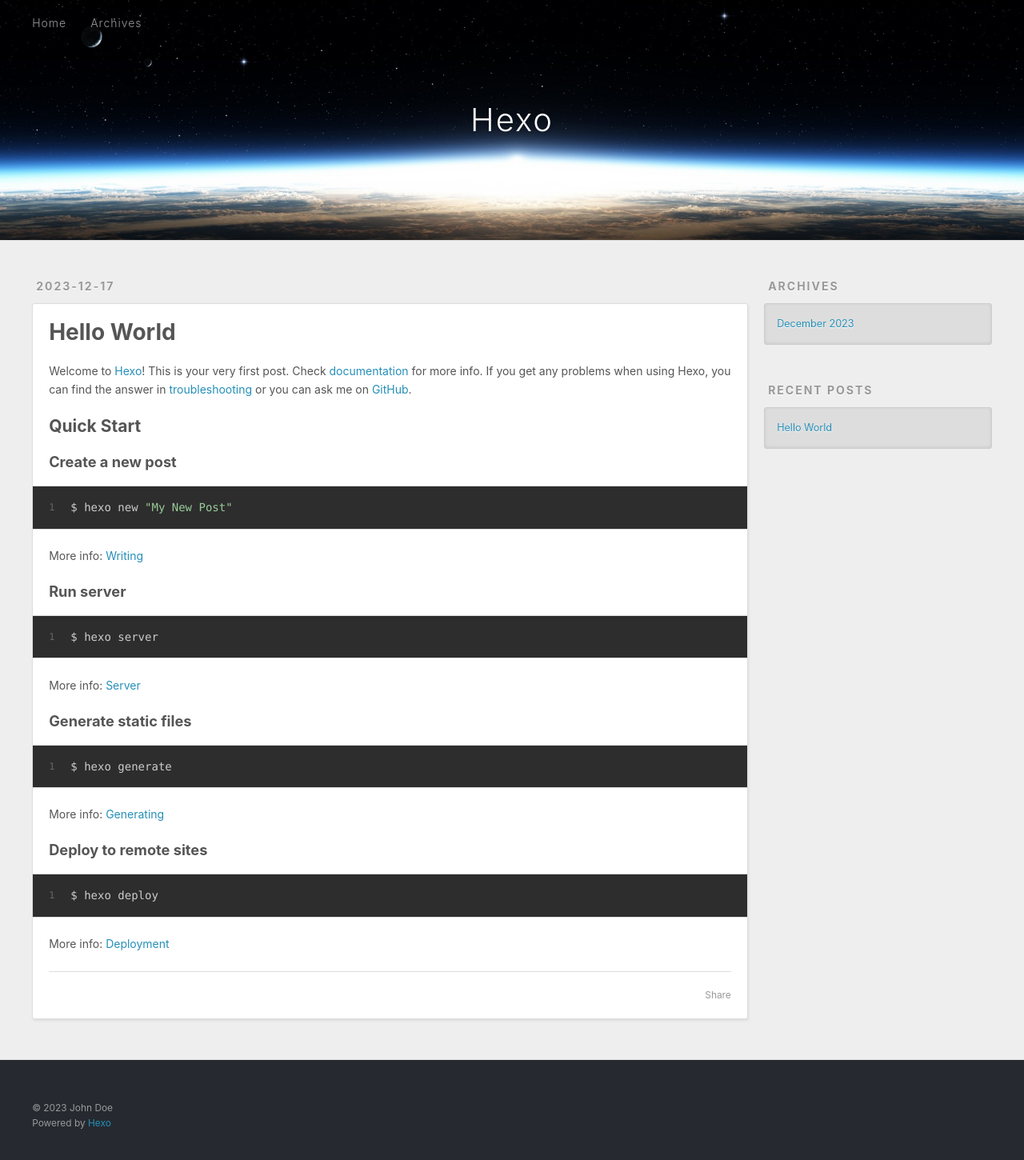
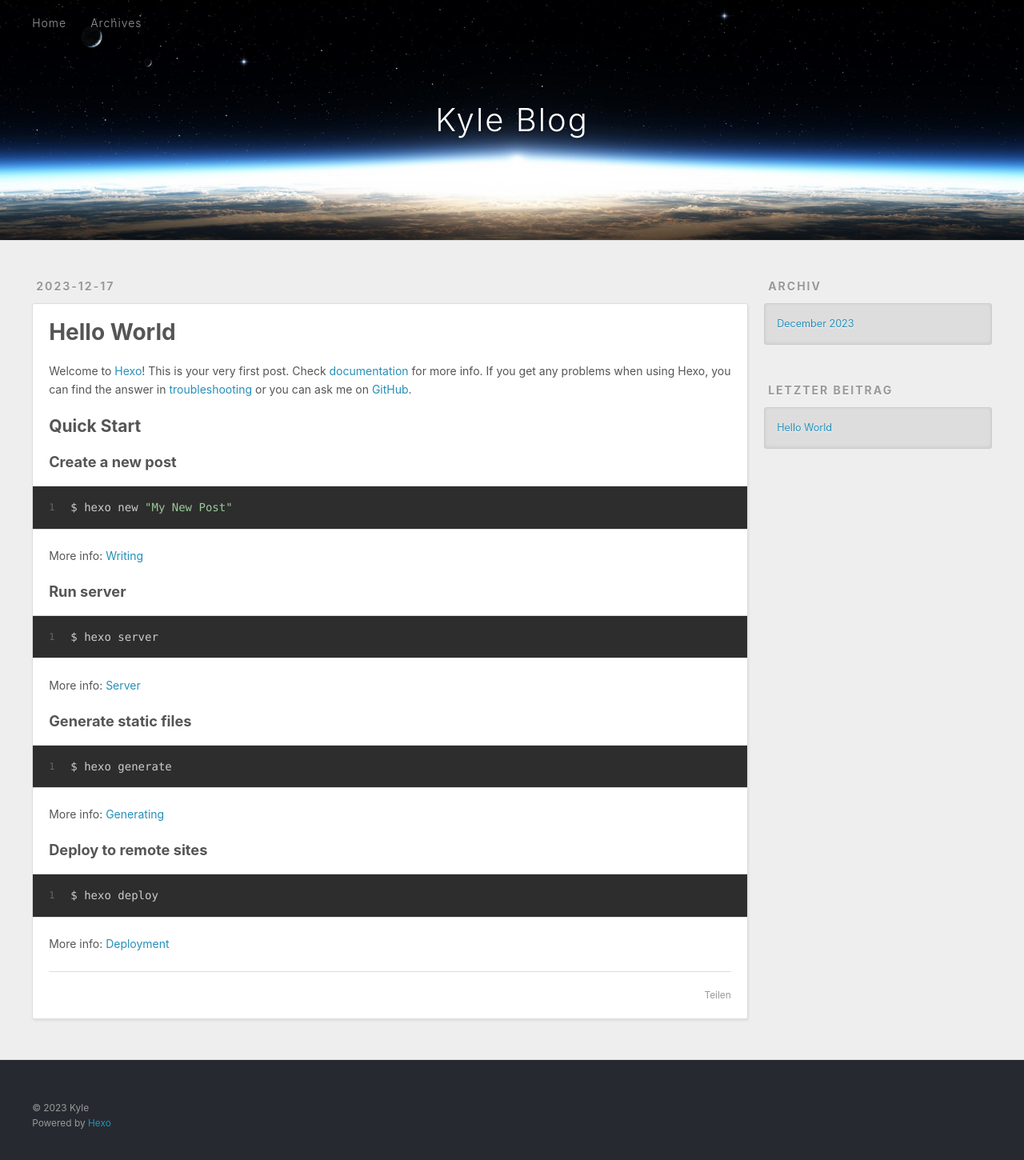
Before and after one commit to kylelikai/kylelikai.github.io, a plain HTML site: page index.html in a window 1280 px wide. Shown: the whole page at 80% size. Drawn offline with Linux system fonts and the light colour scheme.

Commit message:
Site updated: 2023-12-18 22:53:01

```diff
--- a/index.html
+++ b/index.html
@@ -4,17 +4,17 @@
   <meta charset="utf-8">
 
 
-  <title>Hexo</title>
+  <title>Kyle Blog</title>
   <meta name="viewport" content="width=device-width, initial-scale=1, shrink-to-fit=no">
   <meta property="og:type" content="website">
-<meta property="og:title" content="Hexo">
+<meta property="og:title" content="Kyle Blog">
 <meta property="og:url" content="http://example.com/index.html">
-<meta property="og:site_name" content="Hexo">
-<meta property="og:locale" content="en_US">
-<meta property="article:author" content="John Doe">
+<meta property="og:site_name" content="Kyle Blog">
+<meta property="og:locale">
+<meta property="article:author" content="Kyle">
 <meta name="twitter:card" content="summary">
 
-    <link rel="alternate" href="/atom.xml" title="Hexo" type="application/atom+xml">
+    <link rel="alternate" href="/atom.xml" title="Kyle Blog" type="application/atom+xml">
 
 
     <link rel="shortcut icon" href="/favicon.png">
@@ -39,7 +39,7 @@
   <div id="header-outer" class="outer">
     <div id="header-title" class="inner">
       <h1 id="logo-wrap">
-        <a href="/" id="logo">Hexo</a>
+        <a href="/" id="logo">Kyle Blog</a>
       </h1>
 
     </div>
@@ -57,10 +57,10 @@
 
           <a class="nav-icon" href="/atom.xml" title="RSS Feed"><span class="fa fa-rss"></span></a>
 
-        <a class="nav-icon nav-search-btn" title="Search"><span class="fa fa-search"></span></a>
+        <a class="nav-icon nav-search-btn" title="Suche"><span class="fa fa-search"></span></a>
       </nav>
       <div id="search-form-wrap">
-        <form action="//google.com/search" method="get" accept-charset="UTF-8" class="search-form"><input type="search" name="q" class="search-form-input" placeholder="Search"><button type="submit" class="search-form-submit">&#xF002;</button><input type="hidden" name="sitesearch" value="http://example.com"></form>
+        <form action="//google.com/search" method="get" accept-charset="UTF-8" class="search-form"><input type="search" name="q" class="search-form-input" placeholder="Suche"><button type="submit" class="search-form-submit">&#xF002;</button><input type="hidden" name="sitesearch" value="http://example.com"></form>
       </div>
     </div>
   </div>
@@ -108,7 +108,7 @@
 
     </div>
     <footer class="article-footer">
-      <a data-url="http://example.com/2023/12/17/hello-world/" data-id="clq9g27pz0000ar266g56dykn" data-title="Hello World" class="article-share-link"><span class="fa fa-share">Share</span></a>
+      <a data-url="http://example.com/2023/12/17/hello-world/" data-id="clq9g27pz0000ar266g56dykn" data-title="Hello World" class="article-share-link"><span class="fa fa-share">Teilen</span></a>
 
 
 
@@ -136,7 +136,7 @@
 
 
   <div class="widget-wrap">
-    <h3 class="widget-title">Archives</h3>
+    <h3 class="widget-title">Archiv</h3>
     <div class="widget">
       <ul class="archive-list"><li class="archive-list-item"><a class="archive-list-link" href="/archives/2023/12/">December 2023</a></li></ul>
     </div>
@@ -146,7 +146,7 @@
 
 
   <div class="widget-wrap">
-    <h3 class="widget-title">Recent Posts</h3>
+    <h3 class="widget-title">letzter Beitrag</h3>
     <div class="widget">
       <ul>
 
@@ -167,7 +167,7 @@
   <div class="outer">
     <div id="footer-info" class="inner">
 
-      &copy; 2023 John Doe<br>
+      &copy; 2023 Kyle<br>
       Powered by <a href="https://hexo.io/" target="_blank">Hexo</a>
     </div>
   </div>
```
Also changed, not shown: 2023/12/17/hello-world/index.html (+12 -12 lines), archives/2023/12/index.html (+12 -12 lines), archives/2023/index.html (+12 -12 lines), archives/index.html (+12 -12 lines).
